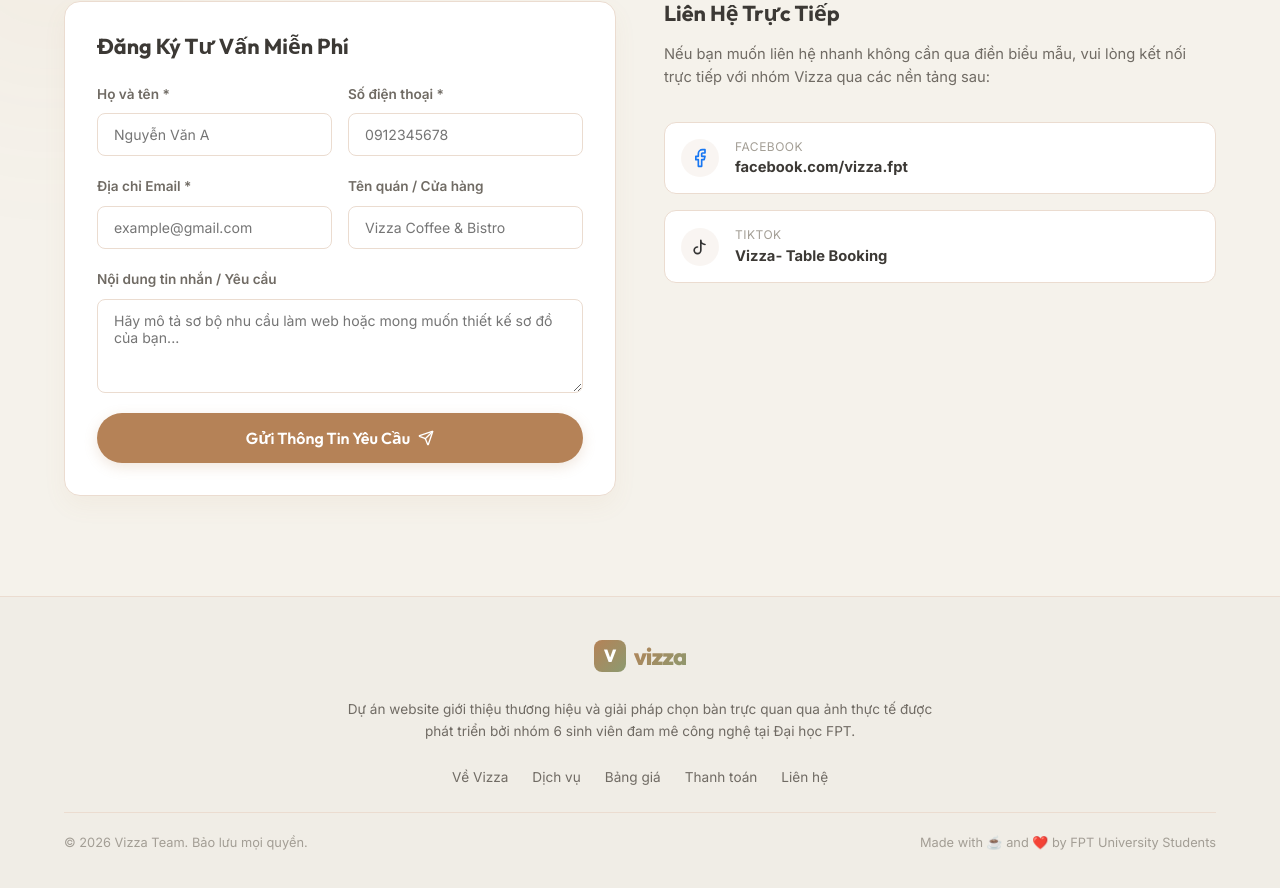
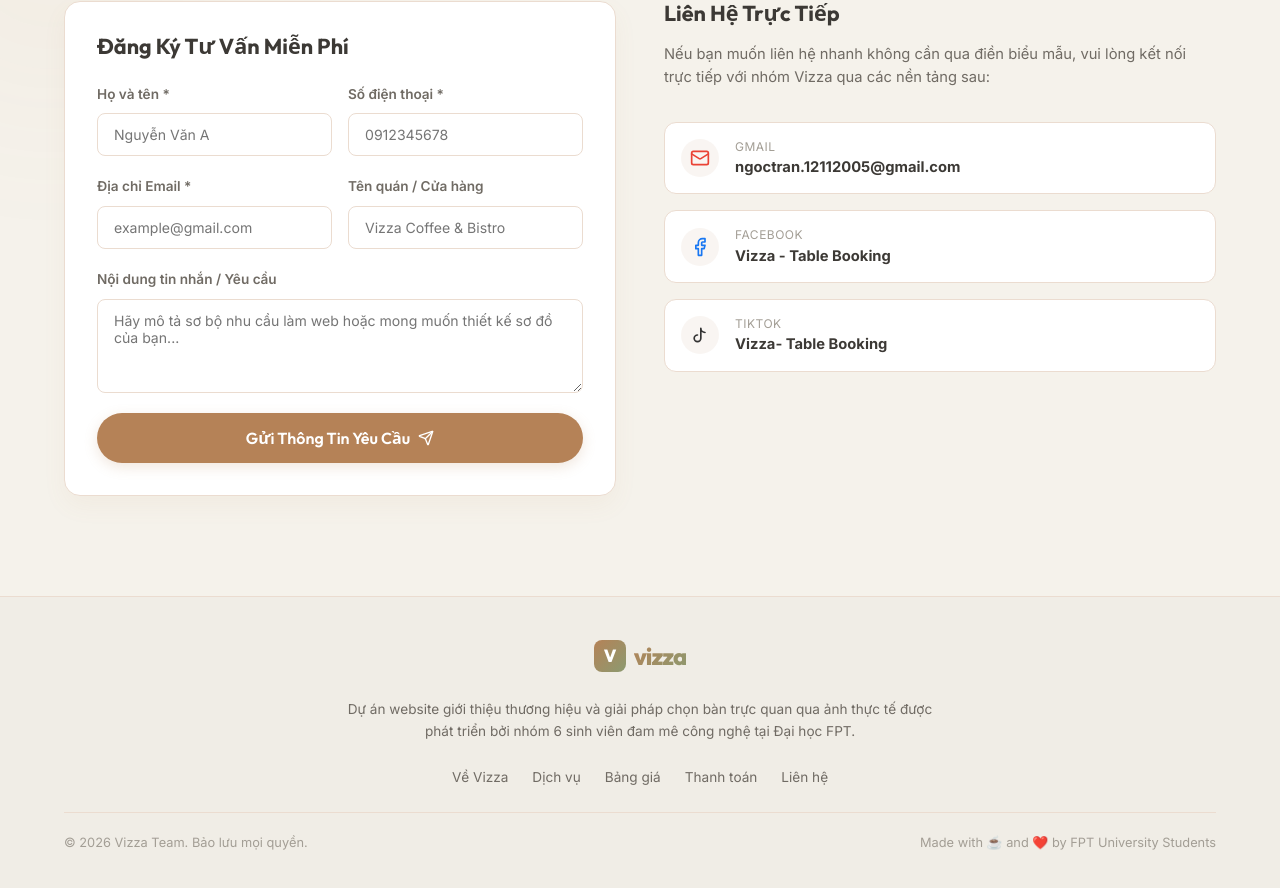
Before and after one commit to minhluan111/vizza, a React (Vite) app: page / in a window 1280 px wide. Shown: the part 7020-7908 px from the top of the page. Built offline with nearby package versions, Linux system fonts and the light colour scheme.

Commit message:
Update Contact.jsx

```diff
--- a/src/components/Contact.jsx
+++ b/src/components/Contact.jsx
@@ -1,5 +1,5 @@
 import React, { useState } from 'react';
-import { Send, CheckCircle } from 'lucide-react';
+import { Mail, Phone, MessageCircle, Send, CheckCircle } from 'lucide-react';
 
 export default function Contact() {
   const [formState, setFormState] = useState({
@@ -30,8 +30,15 @@
 
   const socialLinks = [
     {
+      name: 'Gmail',
+      value: 'ngoctran.12112005@gmail.com',
+      icon: <Mail size={20} />,
+      href: 'mailto:ngoctran.12112005@gmail.com',
+      color: '#ea4335',
+    },
+    {
       name: 'Facebook',
-      value: 'facebook.com/vizza.fpt',
+      value: 'Vizza - Table Booking',
       icon: (
         <svg
           viewBox="0 0 24 24"
```
